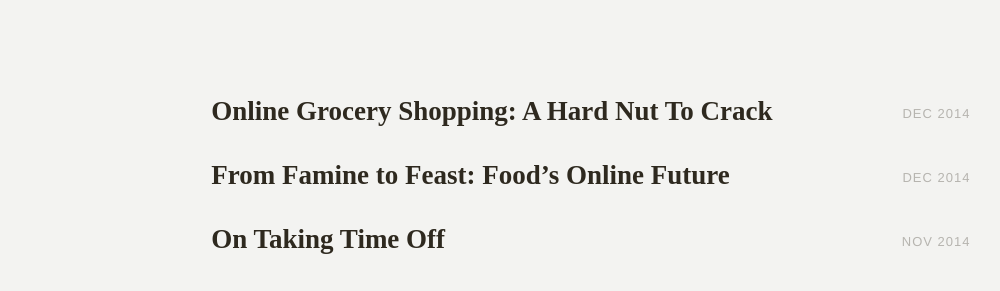
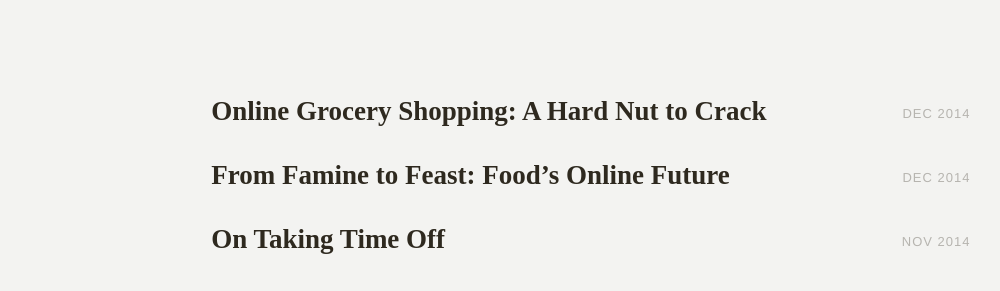
Before and after one commit to SeriouslyInc/tylertate, a Jekyll site: the page built from index.html, in a window 1280 px wide and 900 px high, scrolled down 840 px. Shown: the part 164-455 px from the top of the window, without its empty margins (129-1129 px from the left). Built offline with Jekyll 4.4.1, drawn with Linux system fonts in a browser that asks for light colours.

```diff
--- a/blog/_posts/2014-12-09-online-grocery-shopping-a-hard-nut-to-crack.markdown
+++ b/blog/_posts/2014-12-09-online-grocery-shopping-a-hard-nut-to-crack.markdown
@@ -1,6 +1,6 @@
 ---
 layout: blog
-title: "Online Grocery Shopping: A Hard Nut To Crack"
+title: "Online Grocery Shopping: A Hard Nut to Crack"
 snippet: "Snippet goes here."
 ---
 
```
